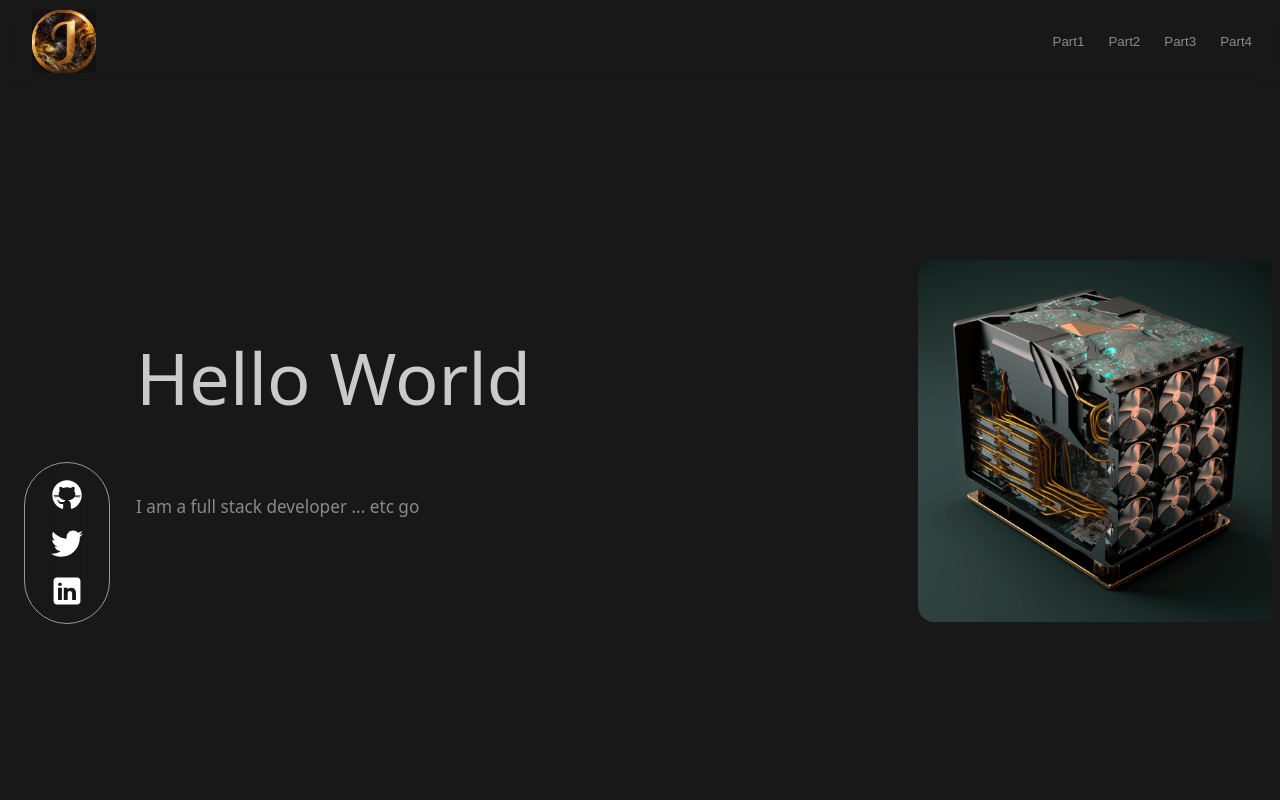
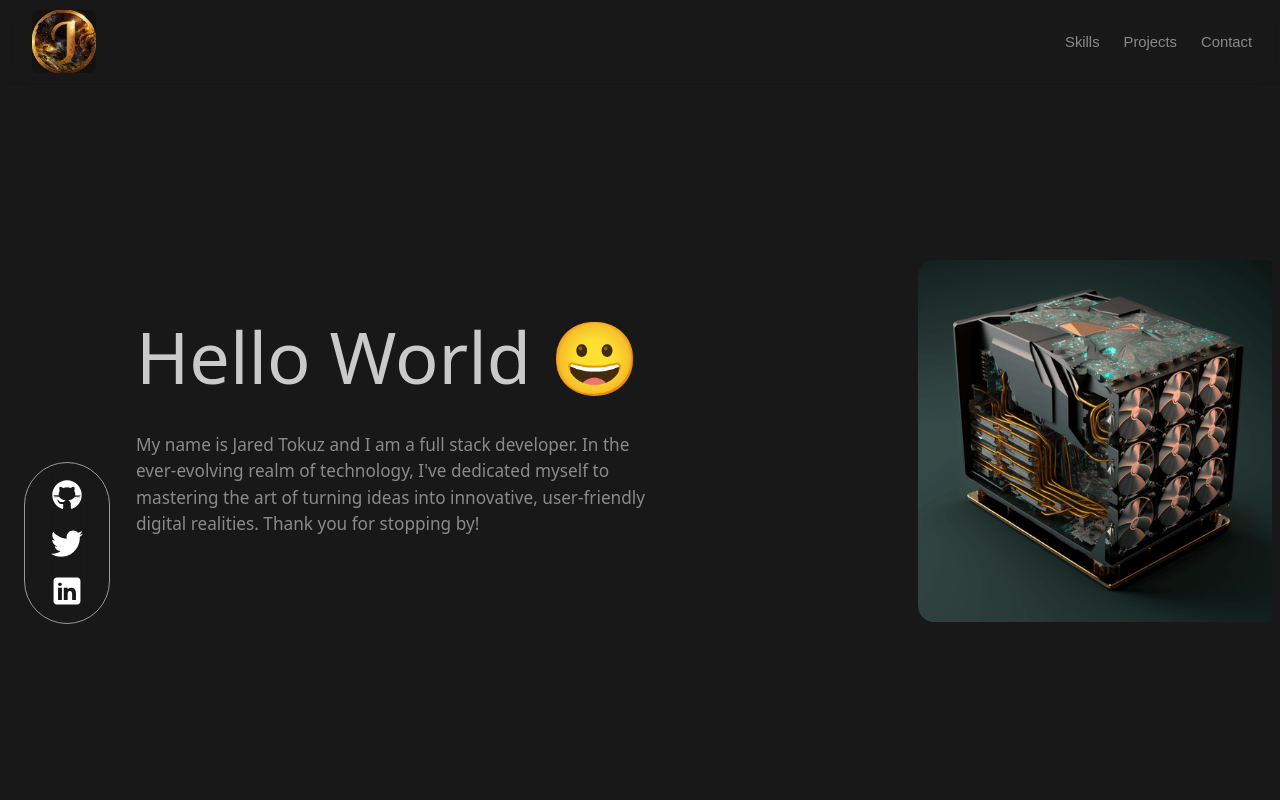
Before and after one commit to jatkz/jatkz.github.io, a plain HTML site: page index.html in a window 1280 px wide. Shown: the top 800 px of the page. Drawn offline with Linux system fonts and the light colour scheme.

Commit message:
filled out content and smooth scroll on nav bar

```diff
--- a/index.html
+++ b/index.html
@@ -34,26 +34,9 @@
 
       <div class="navigation">
         <nav class="header-nav">
-          <button class="menu-button">
-            <span class="menu-span">
-              <p class="menu=title">Part1</p>
-            </span>
-          </button>
-          <button class="menu-button">
-            <span class="menu-span">
-              <p class="menu=title">Part2</p>
-            </span>
-          </button>
-          <button class="menu-button">
-            <span class="menu-span">
-              <p class="menu=title">Part3</p>
-            </span>
-          </button>
-          <button class="menu-button">
-            <span class="menu-span">
-              <p class="menu=title">Part4</p>
-            </span>
-          </button>
+          <button onclick="scrollToSection('#skills')" class="menu-button">Skills</button>
+          <button onclick="scrollToSection('#projects')" class="menu-button">Projects</button>
+          <button onclick="scrollToSection('#contact')" class="menu-button">Contact</button>
         </nav>
       </div>
 
@@ -64,8 +47,8 @@
       <!-- Landing/Hero Section - Introduction + Contact -->
       <section class="landing-section">
         <div class="copy">
-          <h1 class="hero-heading">Hello World</h1>
-          <h2 class="hero-subheading">I am a full stack developer ... etc go</h2>
+          <h1 class="hero-heading">Hello World 😀</h1>
+          <h2 class="hero-subheading">My name is Jared Tokuz and I am a full stack developer. In the ever-evolving realm of technology, I've dedicated myself to mastering the art of turning ideas into innovative, user-friendly digital realities. Thank you for stopping by!</h2>
         </div>
         <div class="landing-image">
           <div class="landing-container">
@@ -77,7 +60,7 @@
         </div>
       </section>
       <!-- Skills + Technologies + Work Experience -->
-      <section class="centered-section">
+      <section id="skills" class="centered-section">
         <h2 class="section-heading">Skills & Technologies</h2>
         <div class="section-container">
           <dl class="section-grid">
@@ -129,7 +112,7 @@
         </div>
       </section>
       <!-- Personal Projects + Case Studies -->
-      <section class="centered-section">
+      <section id="projects" class="centered-section">
         <h2 class="section-heading">Projects</h2>
         <div class="section-container">
           <ul class="project-list">
@@ -144,7 +127,7 @@
                 </a>
               </div>
               <div class="project-description">
-                <h2>Market Trading Analytics App</h2>
+                <h2>(WIP) Market Trading Analytics App</h2>
                 <p>App that collects current market data in realtime and provides a dashboard for displaying analytical insight</p>
                 <p>Frontend: <a href="https://github.com/jatkz/trade-interface"
                   target="_blank"
@@ -209,7 +192,7 @@
       <!-- Link to Articles Sections ??  -->
 
       <!-- Call to Action + Link to Email again here -->
-      <section class="centered-section">
+      <section id="contact" class="centered-section">
         <h2 class="section-heading">Contact</h2>
         <div>
           <img width="32" height="32" src="images/mail.svg" alt="Mail"></img>
@@ -263,5 +246,13 @@
     <!-- <footer>
       <p>&copy; 2023 My Company. All Rights Reserved.</p>
     </footer> -->
+    <script>
+      function scrollToSection(sectionId) {
+        const section = document.querySelector(sectionId);
+        if (section) {
+          section.scrollIntoView({ behavior: 'smooth' });
+        }
+      }
+    </script>
   </body>
 </html>
--- a/style.css
+++ b/style.css
@@ -2,6 +2,7 @@
   --title-color: rgb(202, 202, 202);
   --description-color: rgb(138, 138, 138);
   --bold-color: rgb(154, 154, 154);
+  --dark-green: rgb(23, 71, 43);
 
   overflow: hidden auto;
   scroll-behavior: smooth;
@@ -23,6 +24,7 @@
 }
 
 html {
+  scroll-behavior: smooth;
   line-height: 1.15;
   text-size-adjust: 100%;
   font-family: ui-sans-serif, system-ui, -apple-system, BlinkMacSystemFont,
@@ -150,6 +152,10 @@ object {
   border-radius: 6px;
 }
 
+.image-container:hover {
+  filter: brightness(125%);
+}
+
 .menu-toggle {
   border: none;
   background-color: transparent;
@@ -212,25 +218,21 @@ object {
   background: none;
   height: auto;
   padding: 10px 12px !important;
+  color: var(--description-color);
+  font-weight: 400;
+  font-size: 0.925rem;
+  width: fit-content;
+  cursor: pointer;
+  transition: color 0.2s ease-in-out 0s;
+  transition: filter 0.2s ease-in-out 0s;
 }
 
-.menu-span {
-  text-decoration: none;
-  margin: 0px;
-  border-radius: 0.5rem;
-  font-weight: 400;
-  width: fit-content;
-  cursor: pointer;
+.menu-button:hover {
+  color: var(--title-color);
 }
 
-.menu-title {
-  margin-right: 0.25rem;
-  color: rgb(200, 199, 216);
-  transition: color 0.2s ease-in-out 0s;
-}
-
-.menu-title:hover {
-  color: inherit;
+.menu-button:active {
+  filter: brightness(125%);
 }
 
 @media (max-width: 768px) {
@@ -306,9 +308,7 @@ object {
   line-height: 1;
   font-weight: 500;
   text-align: center;
-  margin-top: 1rem;
-  margin-left: 2rem;
-  margin-right: 2rem;
+  margin: 1rem 2rem;
 }
 
 @media (min-width: 768px) {
@@ -326,6 +326,7 @@ object {
 
 .hero-subheading {
   font-size: 1.075rem;
+  line-height: 1.65rem;
   font-weight: 300;
   color: var(--description-color);
   margin: 1.5rem 2rem 0.75rem;
@@ -505,7 +506,7 @@ object {
   width: 3rem;
   height: 3rem;
   border-radius: 0.375rem;
-  background-color: rgb(23, 71, 43);
+  background-color: var(--dark-green);
   color: var(--title-color);
 }
 
```
